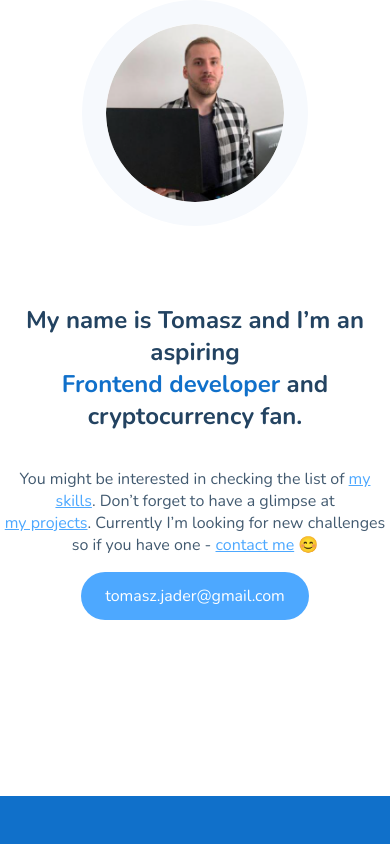
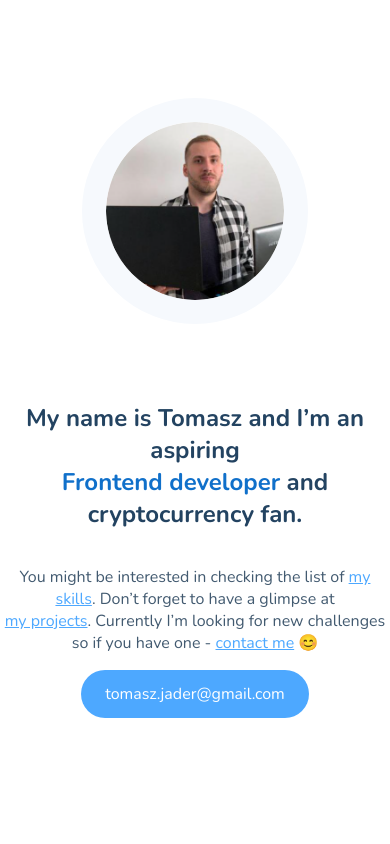
Before and after one commit to tomaszjader/homepage, a React (Create React App) app: page / in a window 390 px wide. Shown: the top 844 px of the page. Built offline with nearby package versions, Linux system fonts and the light colour scheme; no server answers.

Commit message:
fix header section

```diff
--- a/src/Header.css
+++ b/src/Header.css
@@ -101,5 +101,12 @@
 .HeaderBrackets {
     display: none;
 }
-
+.HeaderImage {
+    width: 178px;
+    height: 178px;
+    margin-top: 98px;
+    border: 24px solid #F6F9FD;
+    border-radius: 50%;
+    margin-bottom: 72px;
 }
+}
```
